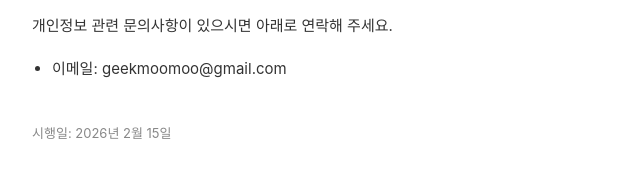
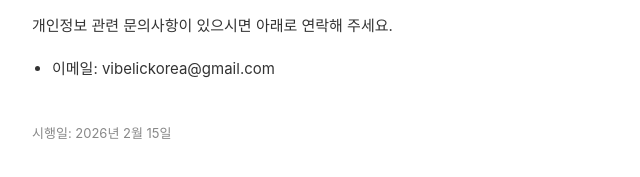
Before and after one commit to geekmoomoo/insu, a website: page privacy.html in a window 1280 px wide. Shown: the part 959-1136 px from the top of the page, 248-888 px from the left. Drawn offline with Linux system fonts and the light colour scheme.

Commit message:
개인정보 처리방침 연락처 이메일 변경
Co-Authored-By: Claude Opus 4.6 <noreply@anthropic.com>

```diff
--- a/privacy.html
+++ b/privacy.html
@@ -45,7 +45,7 @@ ul { padding-left: 20px; }
 <h2>6. 문의</h2>
 <p>개인정보 관련 문의사항이 있으시면 아래로 연락해 주세요.</p>
 <ul>
-<li>이메일: geekmoomoo@gmail.com</li>
+<li>이메일: vibelickorea@gmail.com</li>
 </ul>
 
 <p class="date">시행일: 2026년 2월 15일</p>
```
